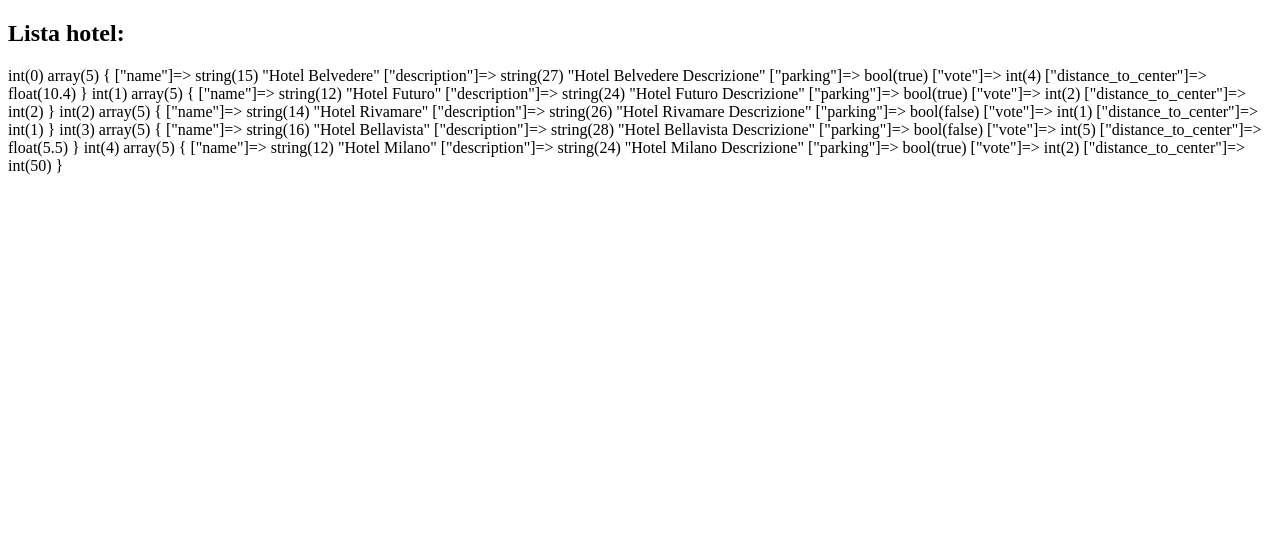
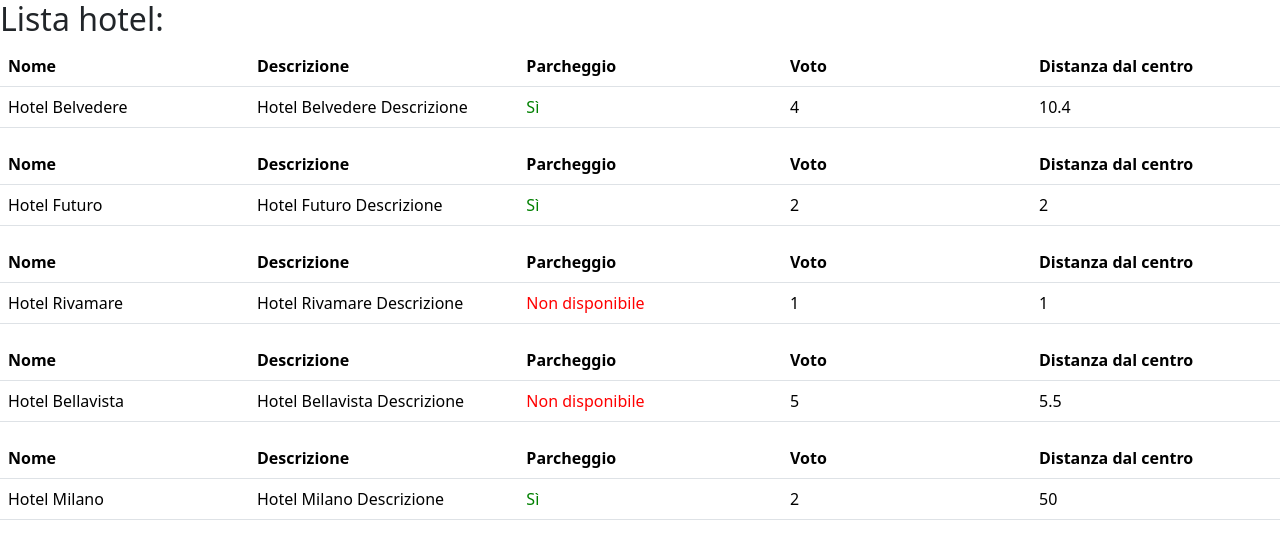
Before and after one commit to lucamincuzzi/php-hotel, a PHP site: page / in a window 1280 px wide. Shown: the top 559 px of the page. Run offline with PHP 8.4, Linux system fonts and the light colour scheme.

Commit message:
add: Milestone 1-2 array values printed into table

```diff
--- a/index.php
+++ b/index.php
@@ -44,17 +44,43 @@ $hotels = [
 
 <!DOCTYPE html>
 <html lang="en">
+
 <head>
     <meta charset="UTF-8">
     <meta name="viewport" content="width=device-width, initial-scale=1.0">
+    <!-- Bootstrap -->
+    <link href="https://cdn.jsdelivr.net/npm/bootstrap@5.3.2/dist/css/bootstrap.min.css" rel="stylesheet" integrity="sha384-T3c6CoIi6uLrA9TneNEoa7RxnatzjcDSCmG1MXxSR1GAsXEV/Dwwykc2MPK8M2HN" crossorigin="anonymous">
+    <!-- Custom style -->
+    <link rel="stylesheet" href="style.css">
     <title>PHP Hotel</title>
 </head>
+
 <body>
     <div>
         <h2>Lista hotel:</h2>
-        <?php foreach($hotels as $key => $hotel) {
-            var_dump($key, $hotel);
-        }?>
+        <?php foreach ($hotels as $key => $hotel) { ?>
+            <table class="table">
+                <thead>
+                    <tr class="text-start">
+                        <th scope="col">Nome</th>
+                        <th scope="col">Descrizione</th>
+                        <th scope="col">Parcheggio</th>
+                        <th scope="col">Voto</th>
+                        <th scope="col">Distanza dal centro</th>
+                    </tr>
+                </thead>
+                <tbody>
+                    <tr>
+                        <td style="width: 100px"><?php echo $hotel['name'] ?></th>
+                        <td style="width: 100px"><?php echo $hotel['description'] ?></td>
+                        <td style="width: 100px"><?php echo $hotel['parking'] ? '<span class="yes">Sì</span>' : '<span class="no">Non disponibile</span>' ?></td>
+                        <td style="width: 100px"><?php echo $hotel['vote'] ?></td>
+                        <td style="width: 100px"><?php echo $hotel['distance_to_center'] ?></td>
+                    </tr>
+                </tbody>
+            </table>
+        <?php } ?>
     </div>
 </body>
+
 </html>
--- /dev/null
+++ b/style.css
@@ -0,0 +1,6 @@
+.yes {
+    color: green;
+}
+.no {
+    color: red;
+}
```
